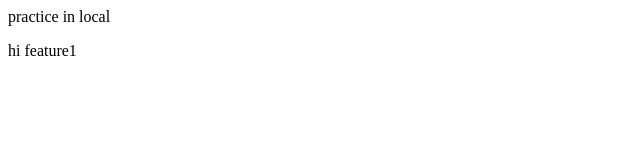
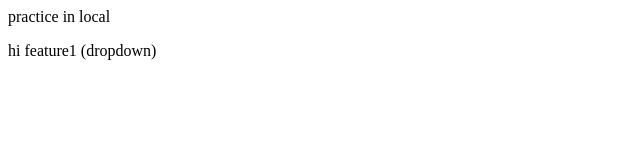
Before and after one commit to dikshantsk01/LocalRepo, a plain HTML site: page index.html in a window 1280 px wide. Shown: the full height of the page, 0-640 px from the left. Drawn offline with Linux system fonts and the light colour scheme.

Commit message:
Add dropdown

```diff
--- a/index.html
+++ b/index.html
@@ -1,2 +1,2 @@
 <p> practice in local </p>
-<p> hi feature1</p>
+<p> hi feature1 (dropdown) </p>
```
